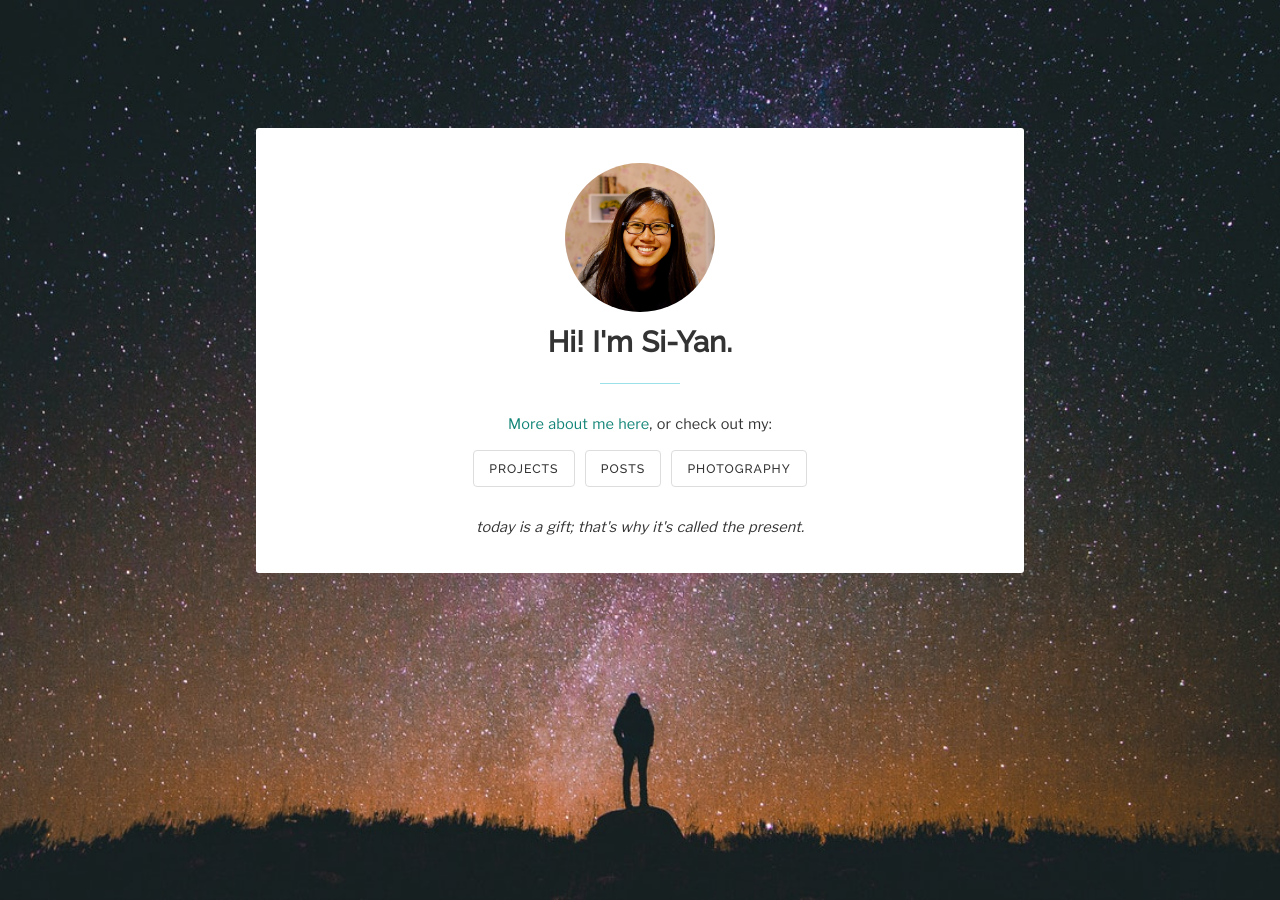
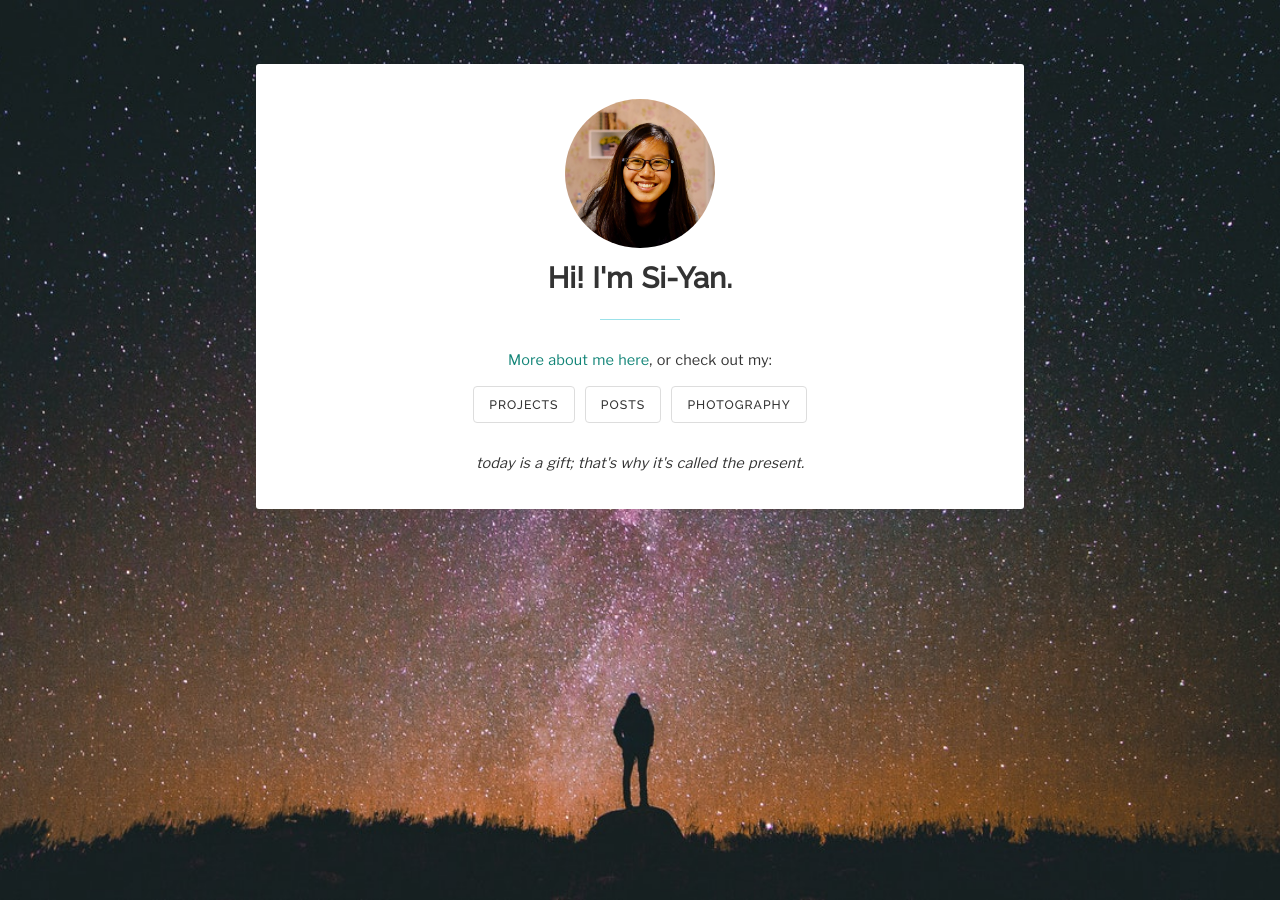
Before and after one commit to siyant/siyant.github.io, a Jekyll site: the page built from index.md, in a window 1280 px wide. Built offline with Jekyll 4.4.1, drawn with Linux system fonts in a browser that asks for light colours; nearby versions of some CDN libraries.

Commit message:
SCSS layout improvements

```diff
--- a/_sass/main.scss
+++ b/_sass/main.scss
@@ -17,7 +17,7 @@ body {
   background-size: cover;
   background-repeat: no-repeat;
   background-attachment: fixed;
-  background-position: center center;
+  background-position: center bottom;
   width: 100%;
   height: 100%;
 }
@@ -25,14 +25,14 @@ body {
 .top-anchor { height:0; }
 
 .wrapper {
-  margin: 10% auto;
+  margin: 5% auto 10%;
   width: 75%;
   max-width: 960px;
   min-width: 360px;
 }
 
 @media (max-width: 36em) {
-  .wrapper { width: 100%; margin: 75px auto 150px;}
+  .wrapper { width: 100%; margin: 50px auto 150px;}
 }
 
 .content-block {
```
